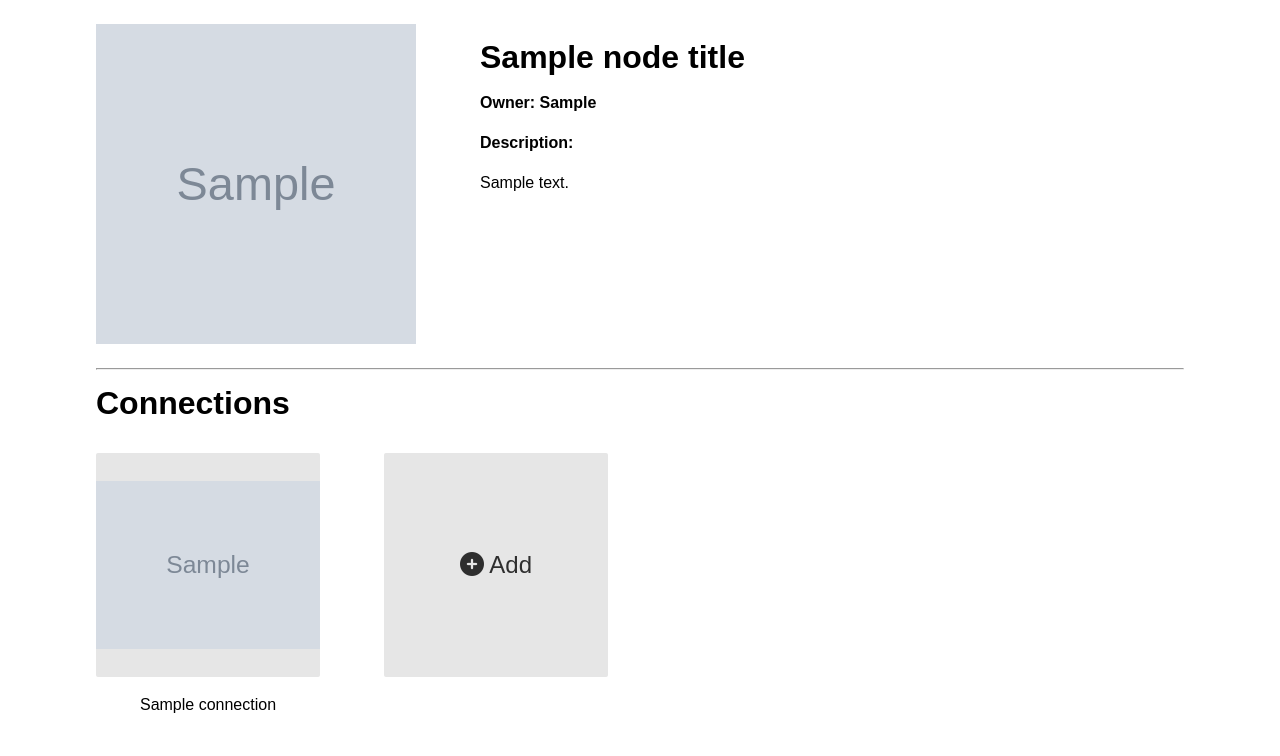
After one commit to CSCI-5117-F26/developing-the-interactive-web-project-1-group-5, a Flask app: template src/developing_the_interactive_web_project_1_group_5/templates/node_parent.html in a window 1280 px wide. The commit adds this page. Shown: the top 756 px of the page. Run offline with Flask 3, Linux system fonts and the light colour scheme; the template is opened without the code that fills it: most values are stand-ins (such as "Sample title", 1, 10 or a date in 2020); grey boxes marked "Sample" are stand-in pictures; some libraries are stand-ins or nearby versions.

Commit message:
Create view node template

```diff
--- a/src/developing_the_interactive_web_project_1_group_5/server.py
+++ b/src/developing_the_interactive_web_project_1_group_5/server.py
@@ -69,7 +69,31 @@ def login():
 
 @app.route("/node/<int:node_id>")
 def view_node(node_id):
-    return
+    # TODO: Replace temporary params with node info from database, fetching using id
+    return render_template(
+        "node_parent.html",
+        node_title = "Plate with Alexander and Diogenes",
+        node_img_url = "../static/img/temp_image.jpg",
+        node_owner = "Grace",
+        node_description = "This is a painting of an ornate decorative plate depicting the scene where Alexander meets Diogenes. Created in 1524 by ceramist Master of the Coppa Bergantini.",
+        connections = [
+            {
+                "img_url": "../static/img/temp_con3.jpg",
+                "node_title": "Alexander the Great",
+                "link": "/node/3"
+            },
+            {
+                "img_url": "../static/img/temp_con2.jpg",
+                "node_title": "Plate with Marcus Curtius",
+                "link": "/node/2"
+            },
+            {
+                "img_url": "../static/img/temp_con1.jpg",
+                "node_title": "Plate with Battle Scene",
+                "link": "/node/1"
+            }
+        ]
+    )
 
 @app.route("/edit-node/<int:node_id>")
 def edit_node(node_id):
--- /dev/null
+++ b/src/developing_the_interactive_web_project_1_group_5/static/css/node.css
@@ -0,0 +1,78 @@
+/* overall formatting */
+body, a {
+    line-height: 1.5em;
+    font-size: 1em;
+}
+
+.l-box {
+    padding: 1em 4em;
+}
+
+.node-box{
+    padding: 0.5em 2em;
+}
+
+/* images */
+.node-img {
+    width: 100%;
+    min-height: 200px;
+    min-width: 200px;
+    aspect-ratio: 1 / 1;
+    object-fit: cover;
+    object-position: center;
+}
+
+.connection-img{
+    display: block;
+    min-width: 100%;
+    aspect-ratio: 1 / 1;
+    object-fit: cover;
+    object-position: center;
+    padding: 0;
+}
+
+.connection-img:hover{
+    filter: brightness(0.8);
+}
+
+.center-text {
+  text-align: center;
+}
+
+/* Create node modal */
+/* Referenced from https://www.w3schools.com/howto/howto_css_modals.asp example 1 */
+.modal {
+    display: none;
+    position: fixed;
+    z-index: 999;
+    padding-top: 100px;
+    left: 0;
+    top: 0;
+    width: 100%;
+    height: 100%;
+    overflow: auto;
+    background-color: rgb(0,0,0);
+    background-color: rgba(0,0,0,0.4);
+}
+
+.modal-content {
+    background-color: #fefefe;
+    margin: auto;
+    padding: 20px;
+    border: 1px solid #888;
+    width: 80%;
+}
+
+.close {
+    color: #aaaaaa;
+    float: right;
+    font-size: 28px;
+    font-weight: bold;
+}
+
+.close:hover,
+.close:focus {
+    color: #000;
+    text-decoration: none;
+    cursor: pointer;
+}
--- /dev/null
+++ b/src/developing_the_interactive_web_project_1_group_5/static/js/node_pages.js
@@ -0,0 +1,20 @@
+/* Referenced from https://www.w3schools.com/howto/howto_css_modals.asp example 1 */
+var modal = document.getElementById("createNodeModal");
+
+var btn = document.getElementById("addNode");
+
+var span = document.getElementsByClassName("close")[0];
+
+btn.onclick = function() {
+  modal.style.display = "block";
+}
+
+span.onclick = function() {
+  modal.style.display = "none";
+}
+
+window.onclick = function(event) {
+  if (event.target == modal) {
+    modal.style.display = "none";
+  }
+}
--- /dev/null
+++ b/src/developing_the_interactive_web_project_1_group_5/templates/node_parent.html
@@ -0,0 +1,70 @@
+{% extends "parent.html" %}
+{% block head %}
+<link rel="stylesheet" href="../static/css/node.css">
+<script src="https://kit.fontawesome.com/25f4f0a920.js" crossorigin="anonymous"></script>
+{% endblock %}
+
+{% block title %} {{node_title}} {% endblock %}
+{% block body %}
+    <div class="l-box">
+        <div class="pure-g">
+            <div class="pure-u-1 pure-u-md-1-3">
+                <div class="node-box">
+                    <img class="pure-img node-img" src="{{node_img_url}}" id="nodeImg">
+                </div>
+            </div>
+            <div class="pure-u-1 pure-u-md-2-3">
+                <div class="node-box">
+                    {% block node_title %}
+                    <h1>{{node_title}}</h1>
+                    {% endblock %}
+
+                    {% block node_info %}
+                        <p><strong>Owner: {{node_owner}}</strong></p>
+                        <p><strong>Description:</strong></p>
+                        <p>{{node_description}}</p>
+                    {% endblock %}
+                </div>
+            </div>
+            <div class="pure-u-1">
+                <div class="node-box">
+                    <hr>
+                    <h1>Connections</h1>
+                </div>
+                <div class="pure-g center-text">
+                    {% for connection in connections %}
+                    <div class="pure-u-1-2 pure-u-md-1-4">
+                        <div class="node-box">
+                            <button class="pure-button connection-img" onclick="window.location.href='{{connection.link}}';">
+                                <img class="pure-img" src="{{connection.img_url}}">
+                            </button>
+                            <p>{{connection.node_title}}</p>
+                        </div>
+                    </div>
+                    {% endfor %}
+
+                    <div class="pure-u-1-2 pure-u-md-1-4">
+                        <div class="node-box">
+                            <button class="pure-button connection-img" id="addNode" style="font-size: 150%;">
+                                <i class="fa-solid fa-circle-plus"></i> Add
+                            </button>
+                        </div>
+                    </div>
+                </div>
+
+            </div>
+        </div>
+
+        <!-- TODO: make create node modal -->
+        <div id="createNodeModal" class="modal">
+        <div class="modal-content">
+            <span class="close">&times;</span>
+            <p>heyy</p>
+        </div>
+
+
+    </div>
+
+    <script src="../static/js/node_pages.js"></script>
+
+{% endblock %}
--- a/src/developing_the_interactive_web_project_1_group_5/templates/parent.html
+++ b/src/developing_the_interactive_web_project_1_group_5/templates/parent.html
@@ -6,6 +6,7 @@
     <meta name="viewport" content="width=device-width, initial-scale=1">
     <title>{% block title %}Placeholder{% endblock %}</title>
     <link rel="stylesheet" href="https://cdn.jsdelivr.net/npm/purecss@3.1.0/build/pure-min.css" integrity="sha384-kj0X2NG2KHBie8Tq8fH1kxnyWM9XsXQpq7XdwbKmFKjwwaXGKBlB2Klu3VOltSFx" crossorigin="anonymous">
+    <link rel="stylesheet" href="https://cdn.jsdelivr.net/npm/purecss@3.1.0/build/grids-responsive-min.css" />
     {% block head %}
     {% endblock %}
 </head>
```
Also changed, not shown: src/developing_the_interactive_web_project_1_group_5/static/img/temp_con1.jpg (added), src/developing_the_interactive_web_project_1_group_5/static/img/temp_con2.jpg (added), src/developing_the_interactive_web_project_1_group_5/static/img/temp_con3.jpg (added).
